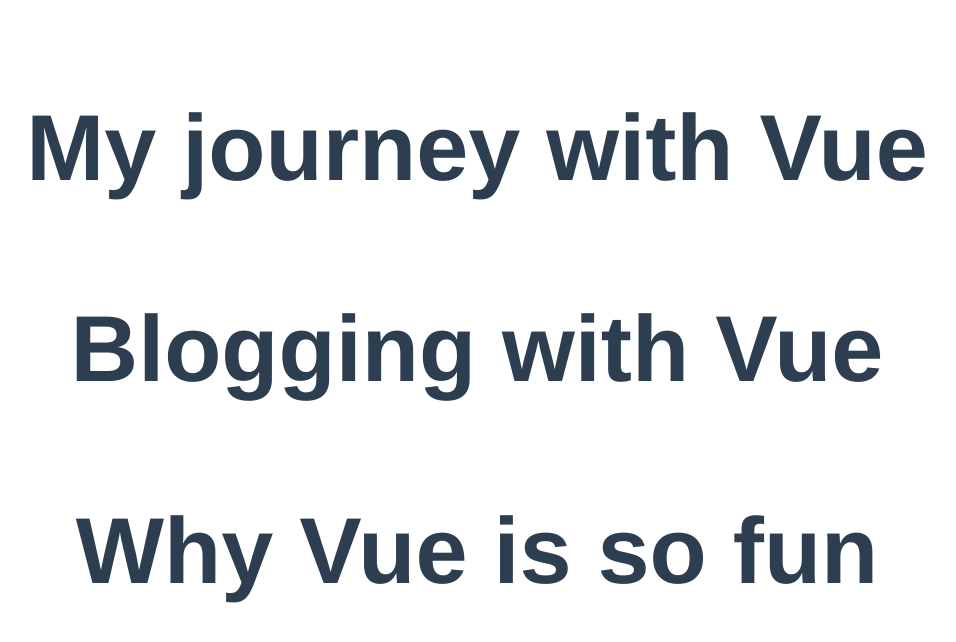
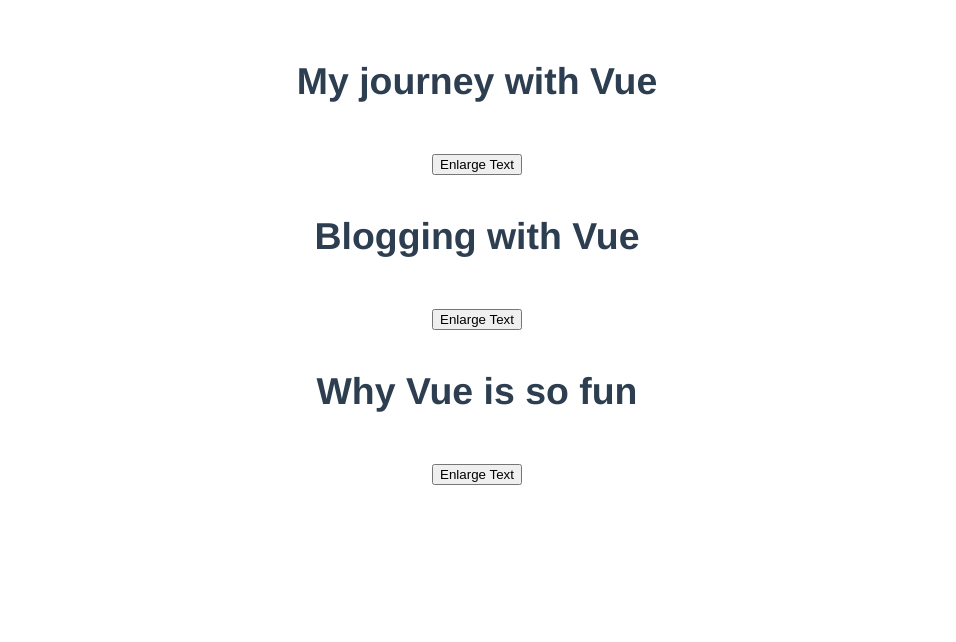
Before and after one commit to katelove/vue-practice, a Vue app: page / in a window 1280 px wide. Shown: the top 642 px of the page, without its empty margins (163-1119 px from the left). Built offline with nearby package versions, Linux system fonts and the light colour scheme.

Commit message:
add enlarge word button

```diff
--- a/src/App.vue
+++ b/src/App.vue
@@ -7,6 +7,7 @@
     <!-- <Event/> -->
     <!-- <Example/> -->
     <WatchBlogPost/>
+    <!-- <BlogPostDemo/> -->
   </div>
 </template>
 
@@ -17,7 +18,7 @@
 // import Event from '@/views/Method/Event.vue'
 // import Example from '@/views/ClassStyle/Example.vue'
 import WatchBlogPost from '@/views/Basic/WatchBlogPost.vue'
-
+// import BlogPostDemo from  "@/views/Watch/BlogPostDemo.vue";
 export default {
   name: 'App',
   components: {
@@ -27,6 +28,7 @@
     // Event
     // Example
     WatchBlogPost
+    // BlogPostDemo
   }
 }
 </script>
--- a/src/views/Basic/BlogPost.vue
+++ b/src/views/Basic/BlogPost.vue
@@ -1,10 +1,17 @@
 <template>
-  <h3>{{ title }}</h3>
+  <!-- <h3>{{ title }}</h3>
+<hr>
+<h1>新增按鈕放大字</h1> -->
+  <div class="blog-post">
+    <h3>{{ post}}</h3>
+    <button v-on:click="$emit('enlarge-text',0.1)">Enlarge Text</button>
+    <!-- <div v-html="posts.content"></div> -->
+  </div>
 </template>
 
 <script>
 export default {
   name: "BlogPost",
-  props: ["title"],
+  props: ["post"],
 };
 </script>
--- a/src/views/Basic/WatchBlogPost.vue
+++ b/src/views/Basic/WatchBlogPost.vue
@@ -3,10 +3,13 @@
     <BlogPost
       v-for="post in posts"
       v-bind:key="post.id"
-      v-bind:title="post.title"
+      v-bind:post="post.title"
+       v-on:enlarge-text="onEnlargeText"
     >
     </BlogPost>
   </div>
+
+
 </template>
 
 <script>
@@ -15,7 +18,7 @@
   name: "WatchBlogPost",
   data() {
     return {
-      postFontSize: 5,
+      postFontSize: 2,
       posts: [
         {
           id: 1,
@@ -32,6 +35,12 @@
       ],
     };
   },
+  methods: {
+    onEnlargeText: function(enlargeAmount) {
+      console.log("enlargeAmount:" + enlargeAmount);
+      this.postFontSize += enlargeAmount;
+    },
+  },
   components: {
     BlogPost,
   },
```
